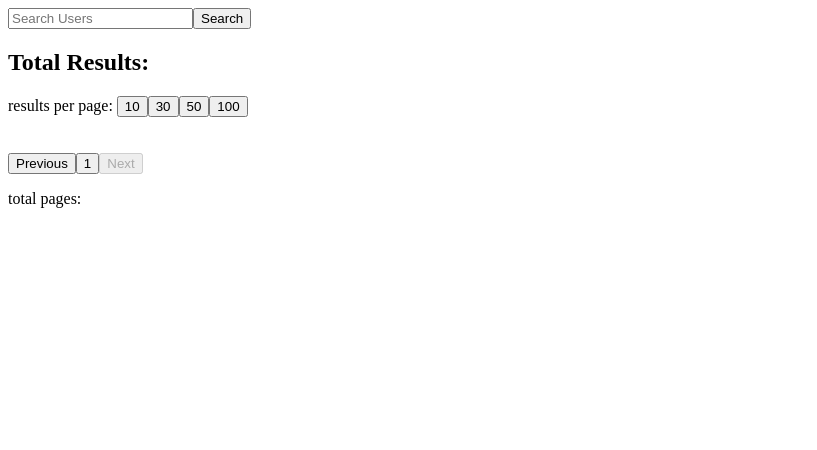
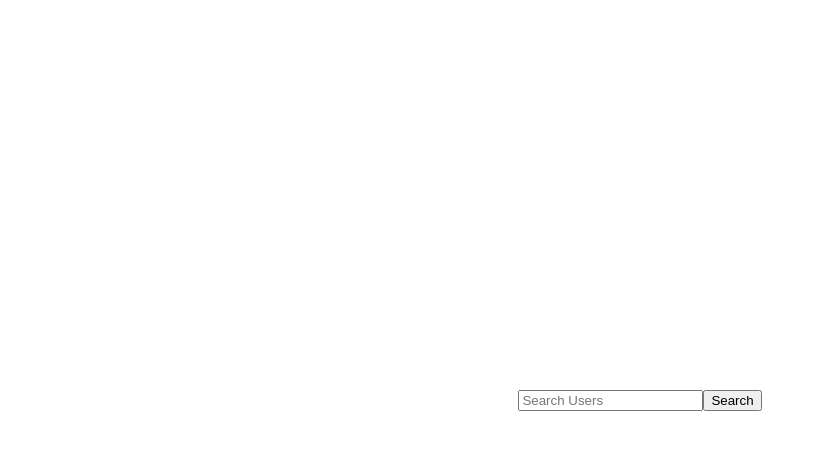
Before and after one commit to mandarini/ghsearch, an Angular app: page / in a window 1280 px wide. Shown: the top 450 px of the page, without its empty margins (0-817 px from the left). Built offline with nearby package versions, Linux system fonts and the light colour scheme.

Commit message:
some conditional styles done

```diff
--- a/src/app/app.component.css
+++ b/src/app/app.component.css
@@ -0,0 +1,17 @@
+.app-container {
+    display: flex;
+    height: -webkit-fill-available;
+    height: fill-available;
+    height: 100vh;
+}
+
+.results {
+    align-items: flex-start;
+    justify-content: flex-start;
+    flex-direction: column;
+}
+
+.no-results {
+    align-items: center;
+    justify-content: center;
+}
--- a/src/app/app.component.html
+++ b/src/app/app.component.html
@@ -1,2 +1,5 @@
-<app-searchbox (searched)="onSearch($event)"></app-searchbox>
-<app-results></app-results>
+<div class="app-container" [ngClass]="{'no-results': !didSearch, 'results': didSearch}">
+    <app-searchbox (searched)="onSearch($event)" [didSearch]="didSearch"></app-searchbox>
+    <button (click)="clear()" *ngIf="didSearch">clear results</button>
+    <app-results *ngIf="didSearch"></app-results>
+</div>
--- a/src/app/app.component.ts
+++ b/src/app/app.component.ts
@@ -1,18 +1,29 @@
 import { Component } from "@angular/core";
-import { Router } from "@angular/router";
+import { Router, ActivatedRoute } from "@angular/router";
 
 @Component({
   selector: "app-root",
   templateUrl: "./app.component.html",
   styleUrls: ["./app.component.css"]
 })
-export class AppComponent  {
+export class AppComponent {
+  didSearch = false;
 
-  constructor(private router: Router) {}
+  constructor(private router: Router, private route: ActivatedRoute) {
+    this.route.queryParamMap.subscribe(params => {
+      params.has("q") ? this.didSearch = true : this.didSearch = false;
+    });
+  }
 
   ngOnInit() {}
 
   onSearch(name: string) {
+    this.didSearch = true;
     this.router.navigate(["/"], { queryParams: { q: name } });
   }
+
+  clear() {
+    this.didSearch = false;
+    this.router.navigate(["/"]);
+  }
 }
--- a/src/app/searchbox/searchbox.component.css
+++ b/src/app/searchbox/searchbox.component.css
@@ -0,0 +1,6 @@
+.no-results {
+
+}
+
+.results {
+}
--- a/src/app/searchbox/searchbox.component.html
+++ b/src/app/searchbox/searchbox.component.html
@@ -1,4 +1,6 @@
-<input #searchBox id="search-box" name="search-box" type="text" placeholder="Search Users" (keyup.enter)="search(searchBox.value)">
-<button (click)="search(searchBox.value)">
-    Search
-</button>
+<div [ngClass]="{'no-results': !didSearch, 'results': didSearch}">
+    <input #searchBox id="search-box" name="search-box" type="text" placeholder="Search Users" (keyup.enter)="search(searchBox.value)">
+    <button (click)="search(searchBox.value)">
+        Search
+    </button>
+</div>
--- a/src/app/searchbox/searchbox.component.ts
+++ b/src/app/searchbox/searchbox.component.ts
@@ -8,6 +8,7 @@ import { Component, EventEmitter, Output, Input } from '@angular/core';
 export class SearchboxComponent {
 
   @Output() searched = new EventEmitter<string>();
+  @Input() didSearch: boolean;
 
   search(name: string) {
     this.searched.emit(name);
--- a/src/styles.css
+++ b/src/styles.css
@@ -1 +1,4 @@
 /* You can add global styles to this file, and also import other style files */
+body {
+    margin: 0;
+}
```
